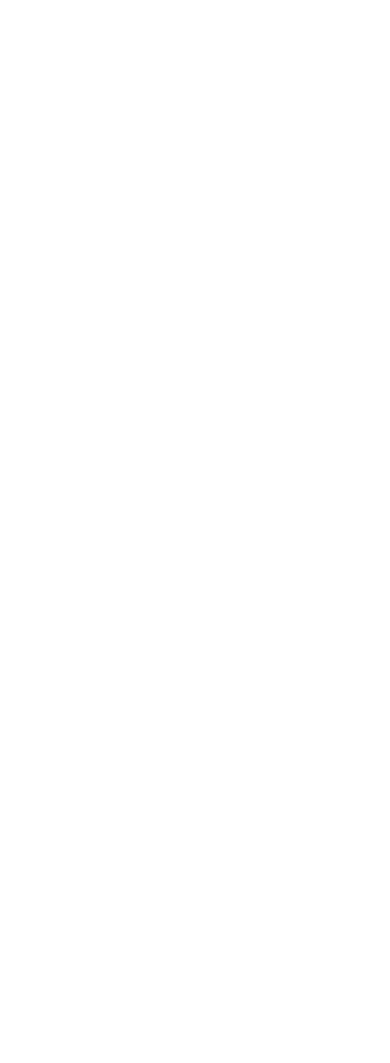
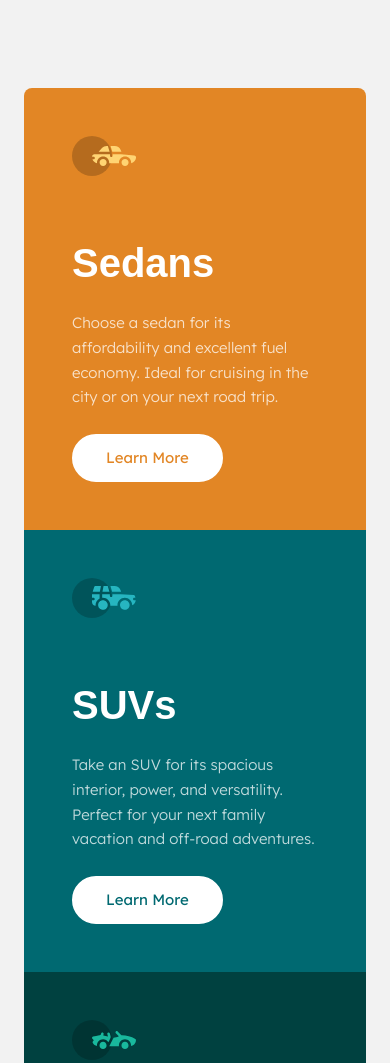
Before and after one commit to Olha-Fursova/3-column-preview-card-component, a website built with Vite: page index.html in a window 390 px wide. Shown: the top 1063 px of the page. Before the commit the page ends 844 px from the top, so only its background shows below. Built offline with nearby package versions, Linux system fonts and the light colour scheme; a web font is replaced by a local one.

Commit message:
Add icons sprite, Add mobile styles, tablet and desktop styles

```diff
--- a/index.html
+++ b/index.html
@@ -14,5 +14,70 @@
     />
     <link rel="stylesheet" href="./src/css/styles.css" />
   </head>
-  <body></body>
+  <body>
+    <main class="main">
+      <section class="section sedan-section">
+        <div class="image-part">
+          <figure class="circle gold"></figure>
+          <svg class="main-icon sedan">
+            <use href="/public/img/icons.svg#icon-sedan" />
+          </svg>
+        </div>
+        <div class="buttom-container">
+          <div class="text-container">
+            <h2 class="section-name">Sedans</h2>
+            <p class="section-description">
+              Choose a sedan for its affordability and excellent fuel economy.
+              Ideal for cruising in the city or on your next road trip.
+            </p>
+          </div>
+          <button class="btn-more sedan" type="button" name="learn-more">
+            Learn More
+          </button>
+        </div>
+      </section>
+
+      <section class="section suv-section">
+        <div class="image-part">
+          <figure class="circle cyan"></figure>
+          <svg class="main-icon suv">
+            <use href="/public/img/icons.svg#icon-suv" />
+          </svg>
+        </div>
+        <div class="buttom-container">
+          <div class="text-container">
+            <h2 class="section-name">SUVs</h2>
+            <p class="section-description">
+              Take an SUV for its spacious interior, power, and versatility.
+              Perfect for your next family vacation and off-road adventures.
+            </p>
+          </div>
+          <button class="btn-more suv" type="button" name="learn-more">
+            Learn More
+          </button>
+        </div>
+      </section>
+
+      <section class="section luxury-section">
+        <div class="image-part">
+          <figure class="circle green"></figure>
+          <svg class="main-icon luxury">
+            <use href="/public/img/icons.svg#icon-luxury" />
+          </svg>
+        </div>
+        <div class="buttom-container">
+          <div class="text-container">
+            <h2 class="section-name">Luxury</h2>
+            <p class="section-description">
+              Cruise in the best car brands without the bloated prices. Enjoy
+              the enhanced comfort of a luxury rental and arrive in style.
+            </p>
+          </div>
+          <button class="btn-more luxury" type="button" name="learn-more">
+            Learn More
+          </button>
+        </div>
+      </section>
+    </main>
+  </body>
 </html>
--- a/src/css/basic.css
+++ b/src/css/basic.css
@@ -0,0 +1,18 @@
+body {
+  width: 100vw;
+
+  display: flex;
+  align-items: center;
+  justify-content: center;
+
+  background-color: var(--grey);
+  font-family: var(--sub-font);
+
+  padding: 88px 24px;
+}
+
+@media screen and (min-width: 1440px) {
+  body {
+    height: 100vh;
+  }
+}
--- a/src/css/component.css
+++ b/src/css/component.css
@@ -0,0 +1,97 @@
+/* Text */
+
+.section-name {
+  font-family: var(--main-font);
+  font-size: 40px;
+  line-height: 120%;
+  letter-spacing: 0;
+  font-weight: 600;
+}
+
+.section-description {
+  font-size: 15px;
+  line-height: 165%;
+  letter-spacing: 0;
+  font-weight: 300;
+  opacity: 0.75;
+}
+
+/* Icons */
+
+.main-icon {
+  width: 44px;
+  z-index: 2;
+}
+
+.main-icon.sedan {
+  height: 20px;
+  fill: var(--gold-light);
+}
+
+.main-icon.suv {
+  height: 24px;
+  fill: var(--cyan-light);
+}
+
+.main-icon.luxury {
+  height: 18px;
+  fill: var(--green-light);
+}
+
+.circle {
+  position: absolute;
+  top: 0;
+  left: 0;
+  z-index: 1;
+
+  width: 40px;
+  height: 40px;
+  background-color: var(--black);
+  opacity: 0.2;
+  border-radius: 50%;
+}
+
+/* Buttons */
+
+.btn-more {
+  height: 48px;
+  padding: 8px 32px;
+  background-color: var(--white);
+  border-radius: 25px;
+  border: 2px solid var(--white);
+
+  font-family: var(--sub-font);
+  font-size: 15px;
+  line-height: 165%;
+  letter-spacing: 0;
+  font-weight: 400;
+
+  transition: background-color 250ms ease-in-out, color 250ms ease-in-out;
+}
+
+.btn-more:hover,
+.btn-more:focus {
+  cursor: pointer;
+  background-color: transparent;
+}
+
+.btn-more.sedan {
+  color: var(--gold-dark);
+}
+
+.btn-more.suv {
+  color: var(--cyan-dark);
+}
+
+.btn-more.luxury {
+  color: var(--green-dark);
+}
+
+.btn-more.sedan:hover,
+.btn-more.sedan:focus,
+.btn-more.suv:hover,
+.btn-more.suv:focus,
+.btn-more.luxury:hover,
+.btn-more.luxury:focus {
+  color: var(--white);
+}
--- a/src/css/containers.css
+++ b/src/css/containers.css
@@ -0,0 +1,87 @@
+.main {
+  width: 100%;
+  max-width: 608px;
+  display: flex;
+  flex-direction: column;
+  align-items: center;
+  justify-content: center;
+  border-radius: 8px;
+  overflow: hidden;
+
+  color: var(--white);
+}
+
+.section {
+  height: 442px;
+  display: flex;
+  flex-direction: column;
+  align-items: start;
+  justify-content: space-between;
+  gap: 32px;
+  padding: 48px;
+}
+
+.buttom-container {
+  display: flex;
+  flex-direction: column;
+  align-items: flex-start;
+  gap: 24px;
+}
+
+.text-container {
+  display: flex;
+  flex-direction: column;
+  gap: 24px;
+}
+
+.sedan-section {
+  background-color: var(--gold-dark);
+}
+
+.suv-section {
+  background-color: var(--cyan-dark);
+}
+
+.luxury-section {
+  background-color: var(--green-dark);
+}
+
+.image-part {
+  width: 64px;
+  height: 40px;
+
+  position: relative;
+  display: flex;
+  align-items: center;
+  justify-content: flex-end;
+}
+
+/* Tablet */
+
+@media screen and (min-width: 768px) {
+  .section {
+    height: 391px;
+    padding: 50px 80px;
+  }
+}
+
+/* Desktop */
+
+@media screen and (min-width: 1440px) {
+  .main {
+    max-width: 921px;
+    display: grid;
+    grid-template-columns: 1fr 1fr 1fr;
+  }
+
+  .section {
+    height: 500px;
+    padding: 47.5px;
+    justify-content: center;
+    gap: 40px;
+  }
+
+  .buttom-container {
+    gap: 80px;
+  }
+}
```
Also changed, not shown: public/img/icons.svg (added).
